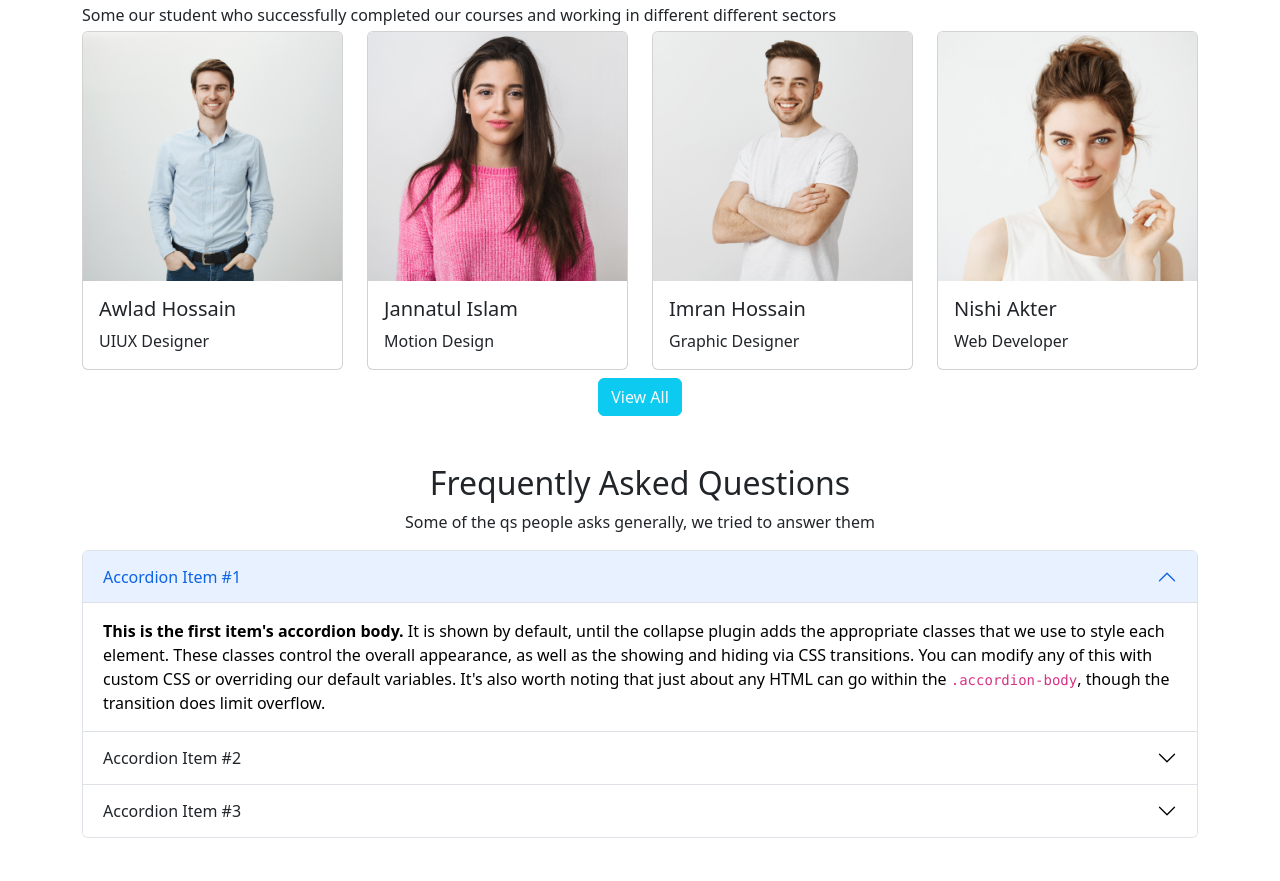
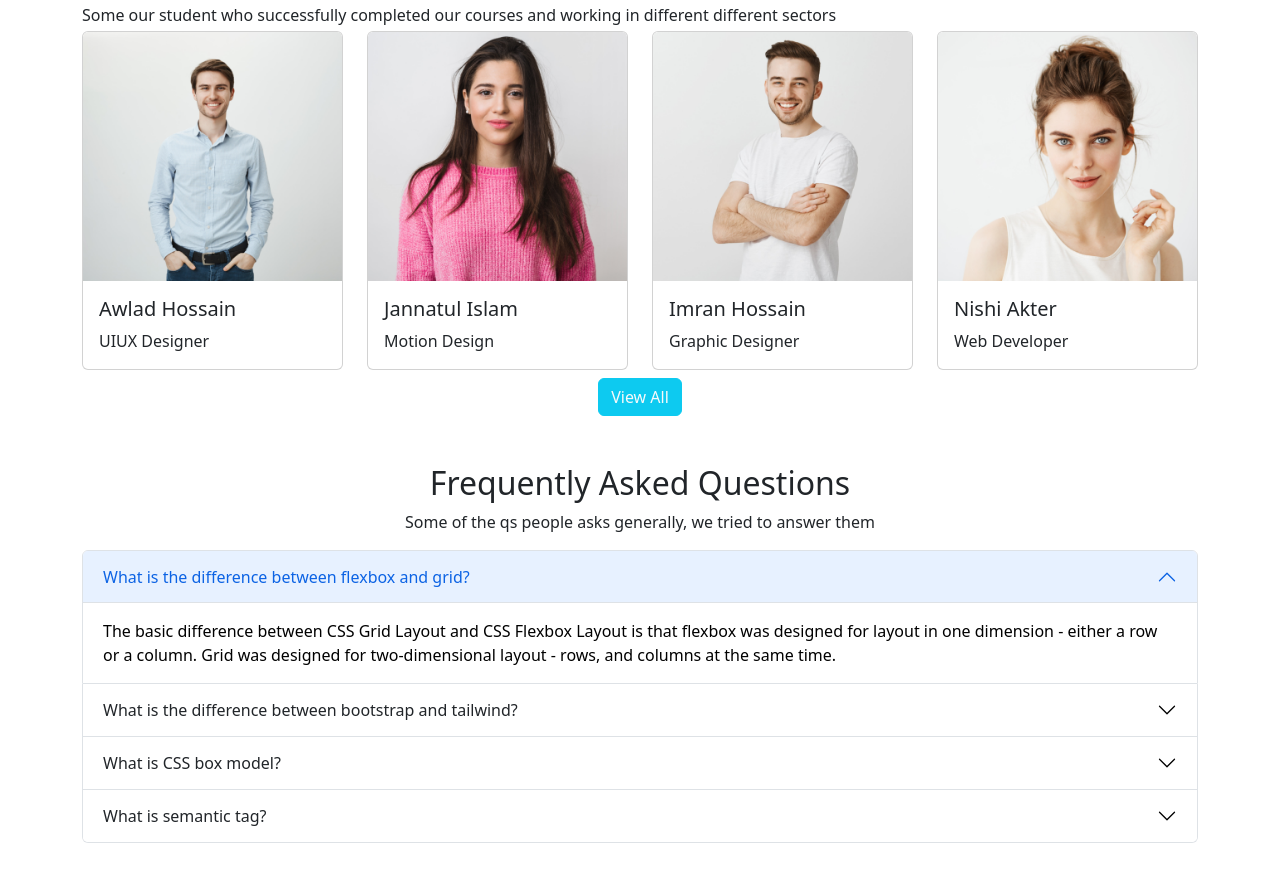
Before and after one commit to raHasan22/techeducation-site, a plain HTML site: page index.html in a window 1280 px wide. Shown: the part 1734-2615 px from the top of the page. Drawn offline with nearby package versions, Linux system fonts and the light colour scheme.

Commit message:
added QS

```diff
--- a/index.html
+++ b/index.html
@@ -206,36 +206,48 @@
             <div class="accordion-item">
               <h2 class="accordion-header" id="headingOne">
                 <button class="accordion-button" type="button" data-bs-toggle="collapse" data-bs-target="#collapseOne" aria-expanded="true" aria-controls="collapseOne">
-                  Accordion Item #1
+                  What is the difference between flexbox and grid?
                 </button>
               </h2>
               <div id="collapseOne" class="accordion-collapse collapse show" aria-labelledby="headingOne" data-bs-parent="#accordionExample">
                 <div class="accordion-body">
-                  <strong>This is the first item's accordion body.</strong> It is shown by default, until the collapse plugin adds the appropriate classes that we use to style each element. These classes control the overall appearance, as well as the showing and hiding via CSS transitions. You can modify any of this with custom CSS or overriding our default variables. It's also worth noting that just about any HTML can go within the <code>.accordion-body</code>, though the transition does limit overflow.
+                  The basic difference between CSS Grid Layout and CSS Flexbox Layout is that flexbox was designed for layout in one dimension - either a row or a column. Grid was designed for two-dimensional layout - rows, and columns at the same time.
                 </div>
               </div>
             </div>
             <div class="accordion-item">
               <h2 class="accordion-header" id="headingTwo">
                 <button class="accordion-button collapsed" type="button" data-bs-toggle="collapse" data-bs-target="#collapseTwo" aria-expanded="false" aria-controls="collapseTwo">
-                  Accordion Item #2
+                  What is the difference between bootstrap and tailwind?
                 </button>
               </h2>
               <div id="collapseTwo" class="accordion-collapse collapse" aria-labelledby="headingTwo" data-bs-parent="#accordionExample">
                 <div class="accordion-body">
-                  <strong>This is the second item's accordion body.</strong> It is hidden by default, until the collapse plugin adds the appropriate classes that we use to style each element. These classes control the overall appearance, as well as the showing and hiding via CSS transitions. You can modify any of this with custom CSS or overriding our default variables. It's also worth noting that just about any HTML can go within the <code>.accordion-body</code>, though the transition does limit overflow.
+                  Bootstrap comes with a set of pre-styled responsive, mobile-first components that possess a definite UI kit. Tailwind CSS uses a set of utility classes to create a neat UI with more flexibility and uniqueness. Bootstrap have some limitation in some styles. Tailwind have less limitation than bootstrap but lot off layouts and components paid in tailwind while bootstrap is totally free.
                 </div>
               </div>
             </div>
             <div class="accordion-item">
               <h2 class="accordion-header" id="headingThree">
                 <button class="accordion-button collapsed" type="button" data-bs-toggle="collapse" data-bs-target="#collapseThree" aria-expanded="false" aria-controls="collapseThree">
-                  Accordion Item #3
+                  What is CSS box model?
                 </button>
               </h2>
               <div id="collapseThree" class="accordion-collapse collapse" aria-labelledby="headingThree" data-bs-parent="#accordionExample">
                 <div class="accordion-body">
-                  <strong>This is the third item's accordion body.</strong> It is hidden by default, until the collapse plugin adds the appropriate classes that we use to style each element. These classes control the overall appearance, as well as the showing and hiding via CSS transitions. You can modify any of this with custom CSS or overriding our default variables. It's also worth noting that just about any HTML can go within the <code>.accordion-body</code>, though the transition does limit overflow.
+                  A CSS box model is a compartment that includes numerous values, such as edge, border, padding and material. It is used to develop the design and structure of a web page. It can be used as a set of tools to personalize the layout of different components. According to the CSS box model, the web browser supplies each element as a square prism.
+                </div>
+              </div>
+            </div>
+            <div class="accordion-item">
+              <h2 class="accordion-header" id="headingFour">
+                <button class="accordion-button collapsed" type="button" data-bs-toggle="collapse" data-bs-target="#collapseFour" aria-expanded="false" aria-controls="collapseFour">
+                  What is semantic tag?
+                </button>
+              </h2>
+              <div id="collapseFour" class="accordion-collapse collapse" aria-labelledby="headingFour" data-bs-parent="#accordionExample">
+                <div class="accordion-body">
+                  The HTML semantics refers to the tags that provide meaning to an HTML page rather than just presentation. It makes HTML more comprehensible by better defining the different sections and layout of web pages. The semantic HTML tags help the search engines and other user devices to determine the importance and context of web pages. The pages made with semantic elements are much easier to read. It has greater accessibility. It offers a better user experience.
                 </div>
               </div>
             </div>
```
